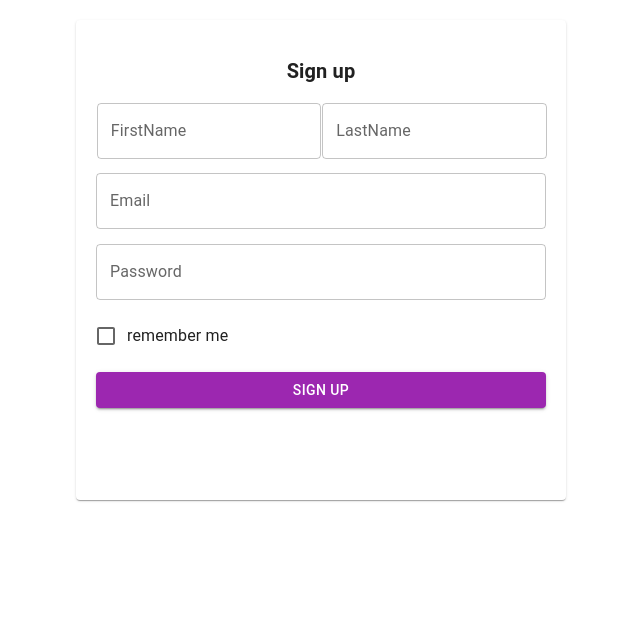
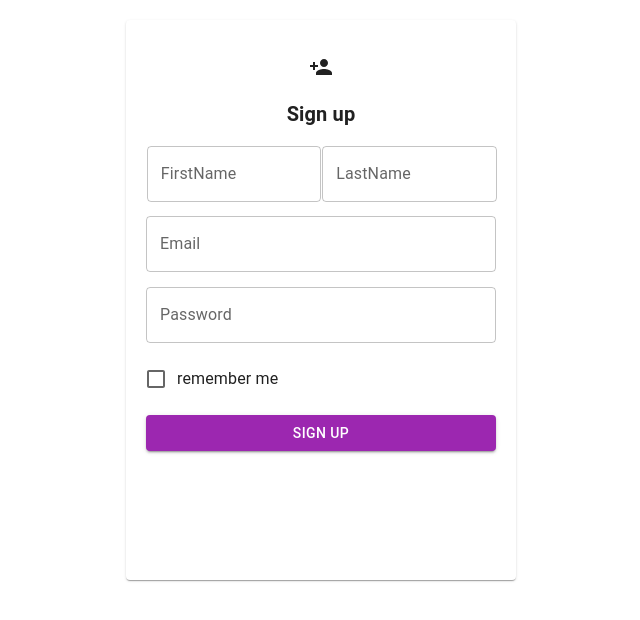
Before and after one commit to imnain/react_signup, a React (Create React App) app: page / in a window 1280 px wide. Shown: the top 620 px of the page, without its empty margins (319-959 px from the left). Built offline with nearby package versions, Linux system fonts and the light colour scheme.

Commit message:
added icon with sign up

```diff
--- a/src/App.js
+++ b/src/App.js
@@ -2,8 +2,10 @@ import logo from './logo.svg';
 import './App.css';
 import {Grid, Paper, TextField, Button, Typography, Checkbox, FormGroup, FormControlLabel} from '@mui/material';
 import { red } from '@mui/material/colors';
+import PersonAddIcon from '@mui/icons-material/PersonAdd';
 
-const paperStyle = {padding:20, height:'55vh', width:450, margin:"20px auto"}
+
+const paperStyle = {padding:20, height:'65vh', width:350, margin:"20px auto"}
 const gridStyle = {border: '1px', margin:"15px auto"}
 
 
@@ -14,6 +16,10 @@ function App() {
 
     <Paper style={paperStyle} >
       <Grid style={gridStyle}>
+
+      <Grid style={gridStyle}>
+        <PersonAddIcon />
+      </Grid>
       <Typography variant="h6"> <b>Sign up </b></Typography>
       </Grid>
 
@@ -65,6 +71,7 @@ function App() {
               color='secondary'
               variant='contained'
               fullWidth
+
               >SIGN UP
             </Button>
           </Grid>
```
